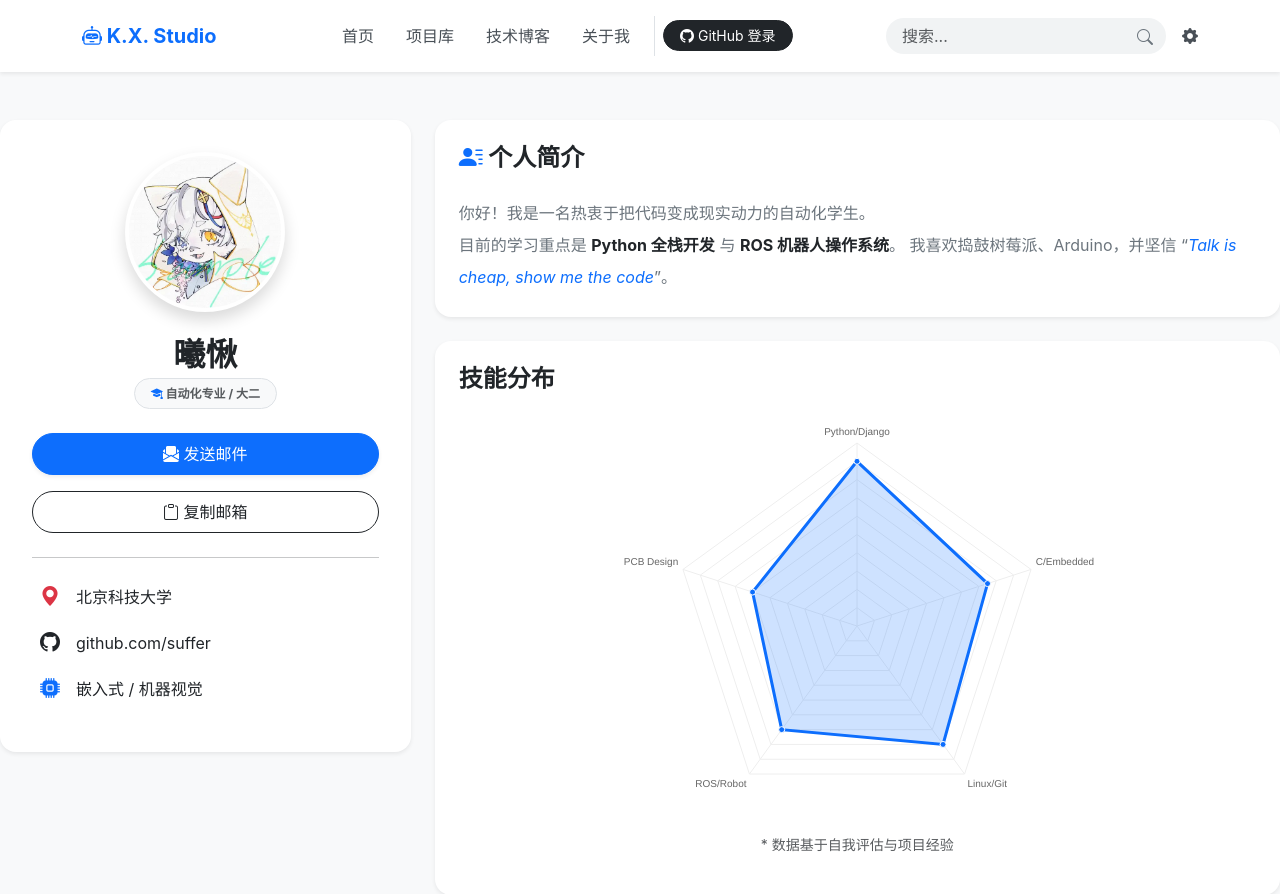
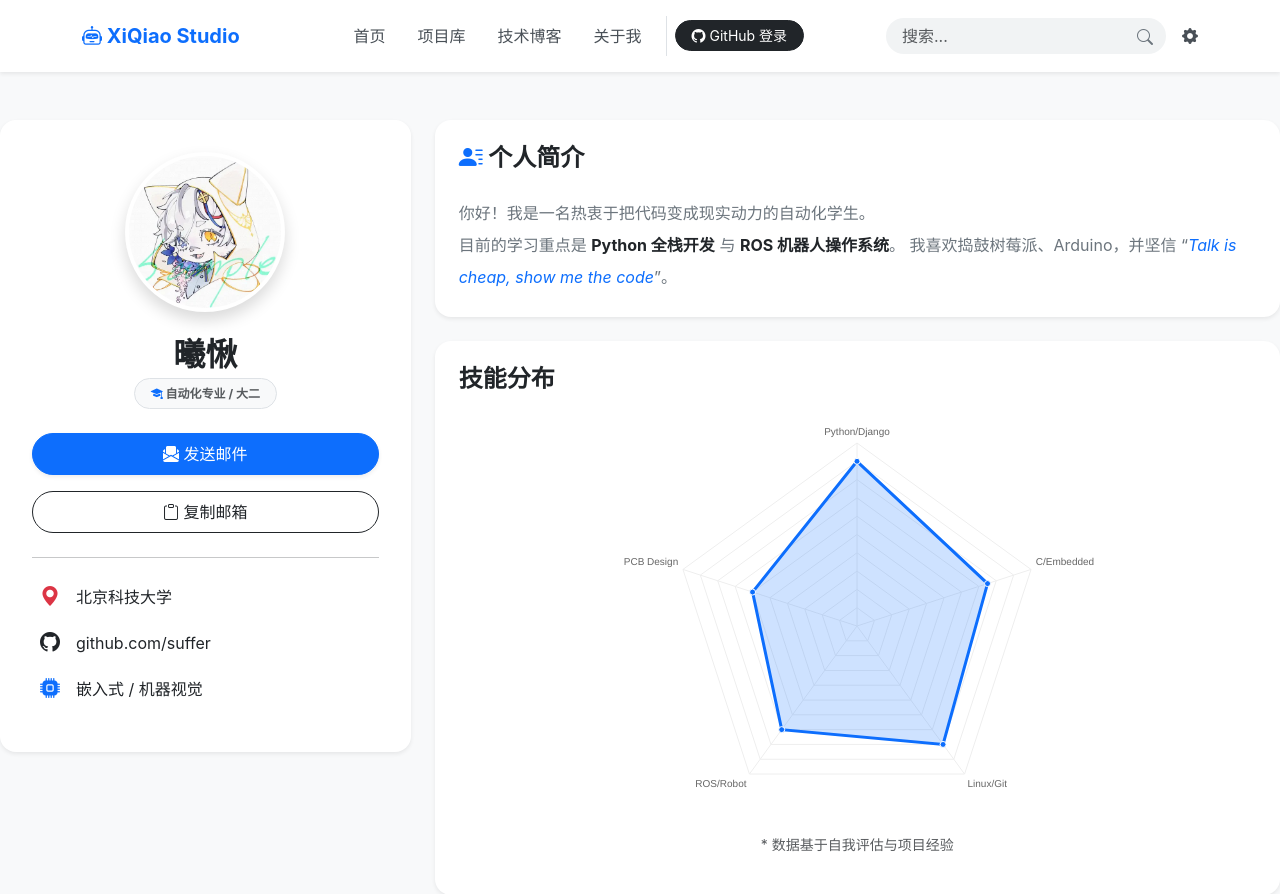
Before and after one commit to xu060525/my_portfolio, a Django app: page /about/ in a window 1280 px wide. Shown: the top 894 px of the page. Run offline with Django 5.2, Linux system fonts and the light colour scheme; some libraries are stand-ins or nearby versions.

Commit message:
Day 23: Add GitHub OAuth login with django-allauth

```diff
--- a/main/templates/main/base.html
+++ b/main/templates/main/base.html
@@ -69,7 +69,7 @@
         <div class="container">
             <!-- Brand: 加个图标显得更专业 -->
             <a class="navbar-brand fw-bold text-primary" href="{% url 'home' %}">
-                <i class="bi bi-robot"></i> K.X. Studio
+                <i class="bi bi-robot"></i> XiQiao Studio
             </a>
 
             <button class="navbar-toggler border-0" type="button" data-bs-toggle="collapse" data-bs-target="#navbarNav">
--- a/main/views.py
+++ b/main/views.py
@@ -7,6 +7,7 @@ from django.contrib import messages
 from django.conf import settings
 from django.db.models import Q
 from django.views.decorators.cache import cache_page
+from django.views.decorators.vary import vary_on_cookie
 
 from .models import Project, Tag
 from .forms import ContactForm
@@ -17,6 +18,7 @@ logger = logging.getLogger(__name__)
 # 这里的 request 参数是必须的，代表用户发来的请求
 # 加上缓存，有效期15分钟
 @cache_page(60 * 15)
+@vary_on_cookie
 def home(request):
     # 查询所有项目对象
     projects = Project.objects.all()
--- a/my_portfolio/settings/base.py
+++ b/my_portfolio/settings/base.py
@@ -71,6 +71,7 @@ LOGOUT_REDIRECT_URL = '/'
 
 # 不强制验证邮箱
 ACCOUNT_EMAIL_VERIFICATION = 'none'
+ACCOUNT_LOGOUT_ON_GER = True
 
 # 配置 GitHub 的 Key 和 Secret (推荐用环境变量！)
 from decouple import config
--- a/my_portfolio/settings/production.py
+++ b/my_portfolio/settings/production.py
@@ -1,6 +1,7 @@
 # mywebsite/settings/production.py
 from .base import *
 import os
+from decouple import config
 
 # 回退两级，找到 my_portfolio_django 根目录
 BASE_DIR = Path(__file__).resolve().parent.parent.parent
@@ -64,3 +65,5 @@ CACHES = {
         'LOCATION': 'my_cache_table', # 记得在线上运行 createcachetable
     }
 }
+
+GITHUB_CLIENT_ID = config('GITHUB_CLIENT_ID')
```
